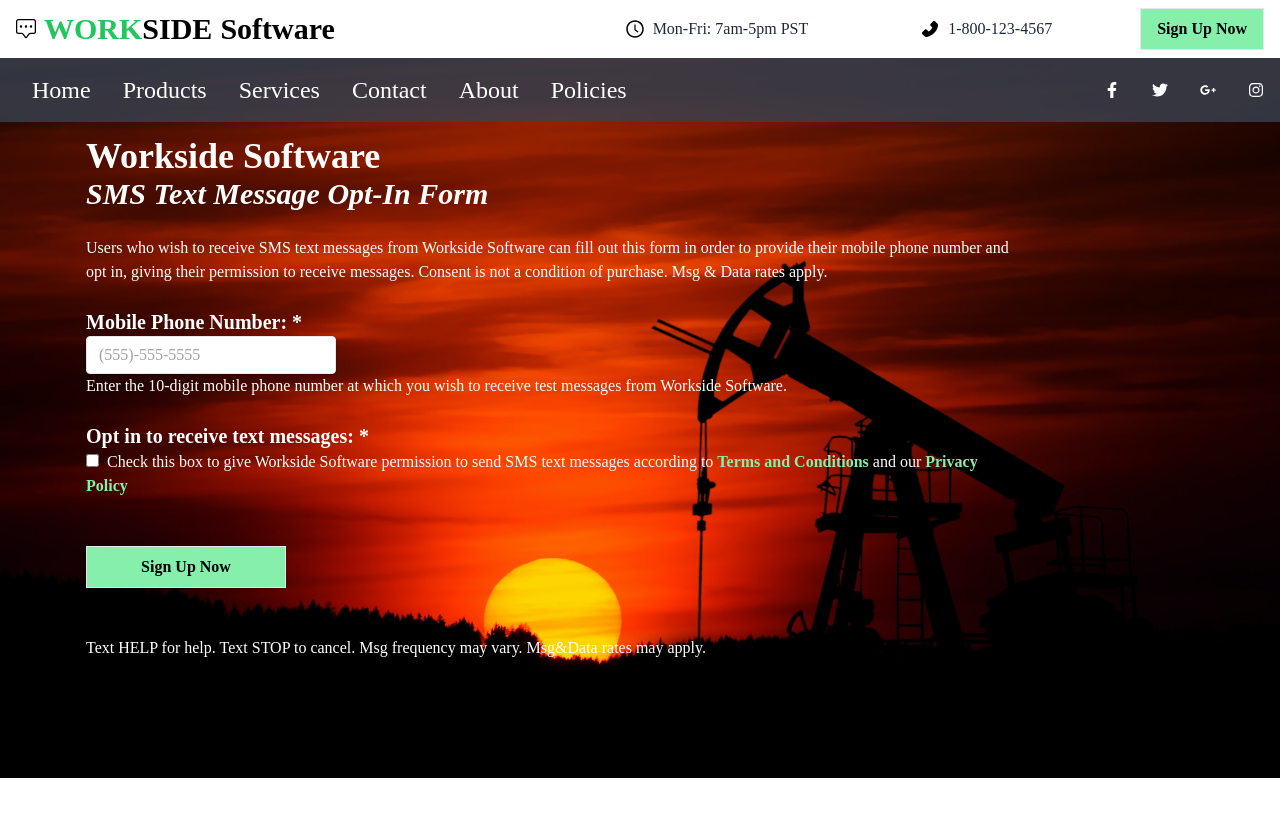
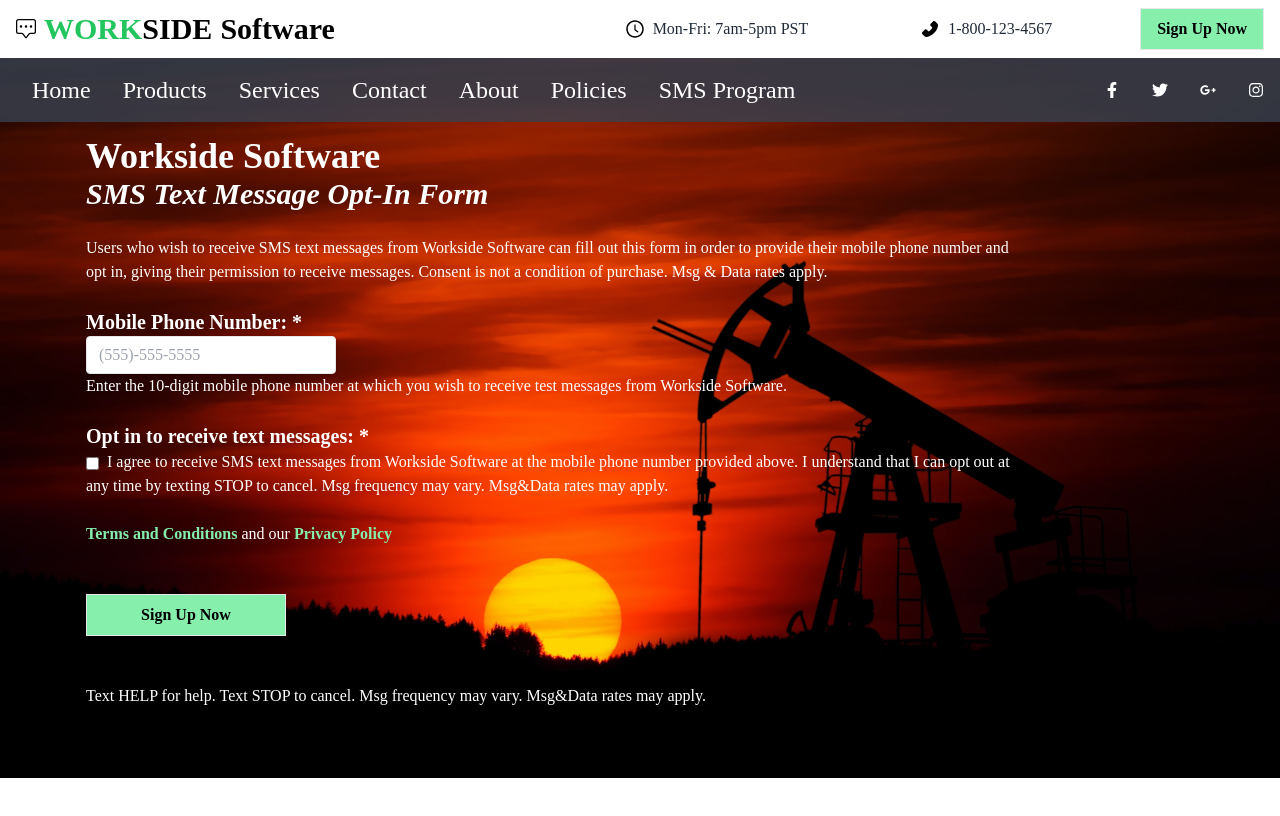
Before and after one commit to suntan-superman/worksidesite, a React (Create React App) app: page /smstextoptinform in a window 1280 px wide. Shown: the top 816 px of the page. Built offline with nearby package versions, Linux system fonts and the light colour scheme.

Commit message:
Added SMS Text Opt-In To NavBar

```diff
--- a/src/components/NavBar.jsx
+++ b/src/components/NavBar.jsx
@@ -44,8 +44,19 @@
           </Link>
         </li>
         <li>
-          <Link className="text-lg md:text-xl lg:text-2xl py-8" to="c">
+          <Link className="text-lg md:text-xl lg:text-2xl py-8" to="/policies">
             Policies
+          </Link>
+        </li>
+        {/* ////////////////////////////////////////////////////////////////////// */}
+        {/* Temporary Until I Can Get SMS Approval */}
+        {/* ////////////////////////////////////////////////////////////////////// */}
+        <li>
+          <Link
+            className="text-lg md:text-xl lg:text-2xl py-8"
+            to="/smstextoptinform"
+          >
+            SMS Program
           </Link>
         </li>
       </ul>
@@ -111,6 +122,17 @@
           <li>
             <Link
               className="text-lg md:text-xl lg:text-2xl py-8"
+              to="/smsterms"
+            >
+              SMS Program
+            </Link>
+          </li>
+          {/* ////////////////////////////////////////////////////////////////////// */}
+          {/* Temporary Until I Can Get SMS Approval */}
+          {/* ////////////////////////////////////////////////////////////////////// */}
+          <li>
+            <Link
+              className="text-lg md:text-xl lg:text-2xl py-8"
               to="/smstextoptinform"
             >
               SMS Text Opt-In
--- a/src/components/SMSTextOptInForm.jsx
+++ b/src/components/SMSTextOptInForm.jsx
@@ -43,11 +43,19 @@
           {/* <br /> */}
           <p>
             <label class="block text-white">
-              <input class="mr-2 leading-tight" type="checkbox" />
+              <input class="mr-2 leading-tight align-middle" type="checkbox" />
               {/* <span class="text-xl"> */}
               <span>
-                Check this box to give Workside Software permission to send SMS
-                text messages according to{" "}
+                I agree to receive SMS text messages from Workside Software at
+                the mobile phone number provided above. I understand that I can
+                opt out at any time by texting STOP to cancel. Msg frequency may
+                vary. Msg&Data rates may apply.
+              </span>
+              {/* Check this box to give Workside Software permission to send SMS
+                text messages according to{" "} */}
+              <br />
+              <br />
+              <span>
                 <Link className="py-8 font-bold text-green-300" to="/smsterms">
                   Terms and Conditions{" "}
                 </Link>
```
